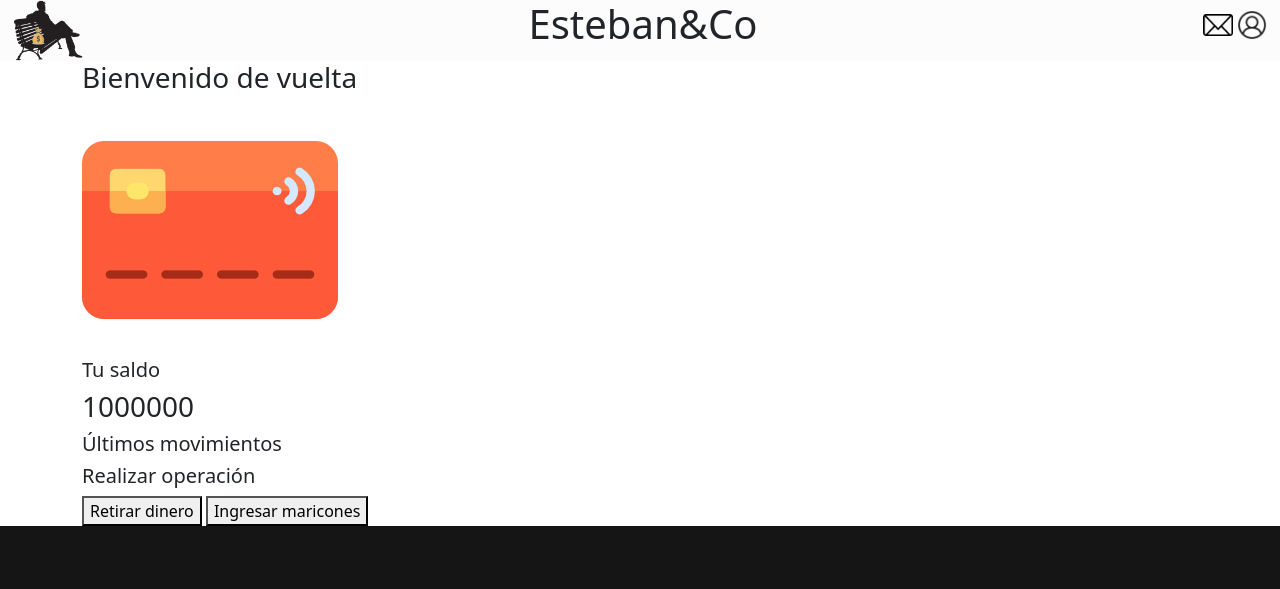
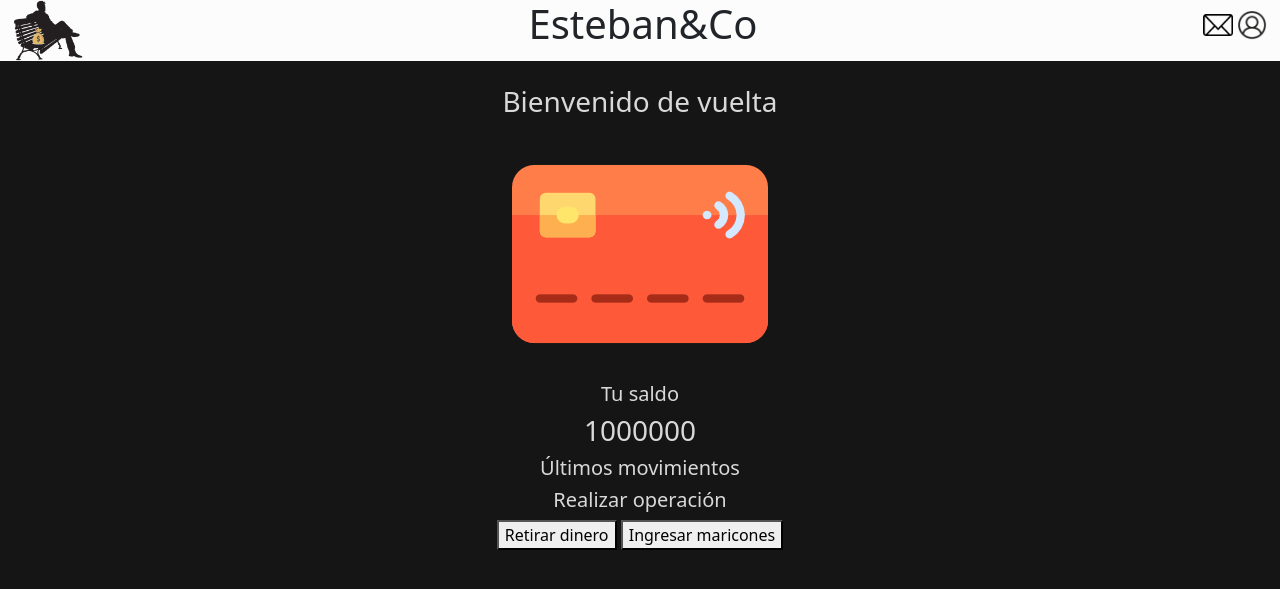
Before and after one commit to LuisYerga/IlernaBank, a PHP site: page /php/paginas/inicioUser.php in a window 1280 px wide. Shown: the top 589 px of the page. Run offline with PHP 8.4, Linux system fonts and the light colour scheme.

Commit message:
inicio sass pagina

```diff
--- a/css/style.css
+++ b/css/style.css
@@ -67,3 +67,13 @@ body {
           justify-content: center;
   padding-top: 4vh;
 }
+
+.principal {
+  background-color: #151515;
+}
+
+.container {
+  padding-top: 3vh;
+  text-align: center;
+  color: #d9d9d9;
+}
--- a/scss/components/_paginaInicio.scss
+++ b/scss/components/_paginaInicio.scss
@@ -0,0 +1,9 @@
+.principal{
+    background-color: $color-fondo;
+}
+
+.container{
+    padding-top: 3vh;
+    text-align: center;
+    color: $contraste-blanco;
+}
```
